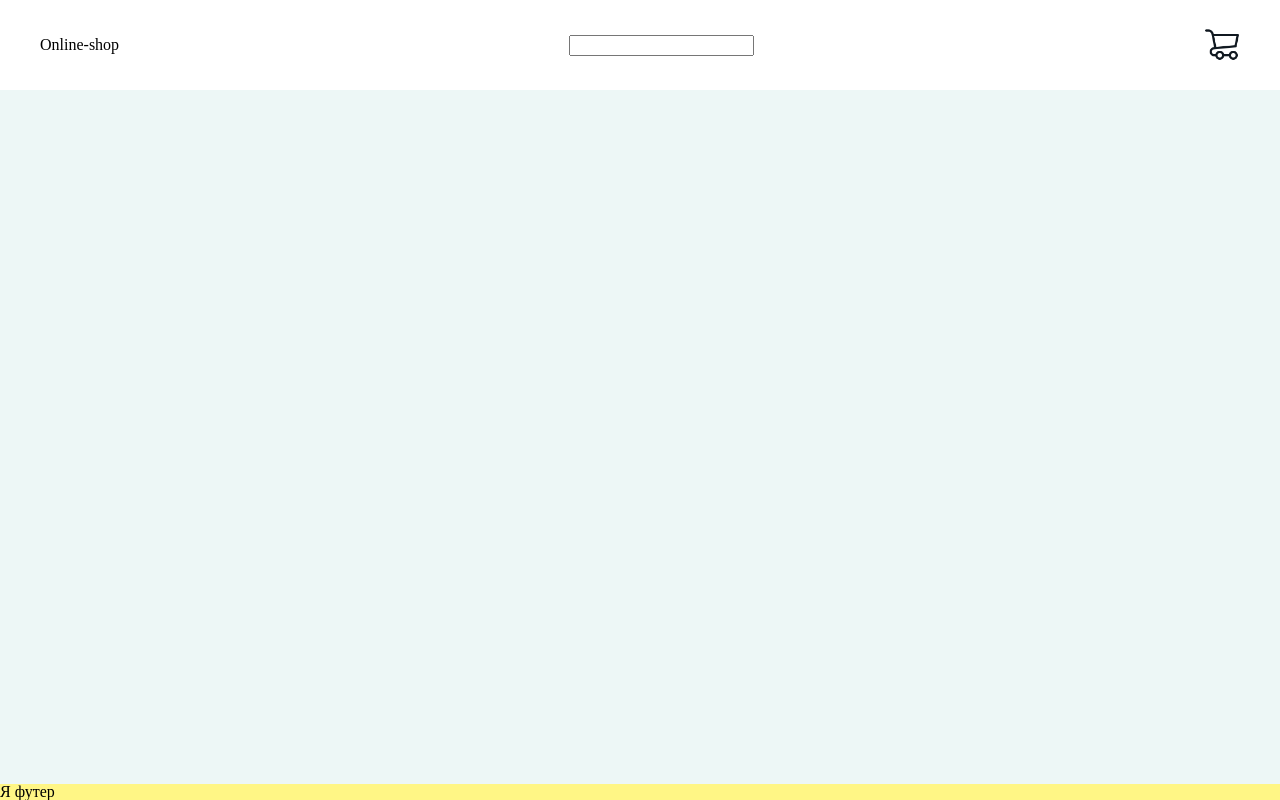
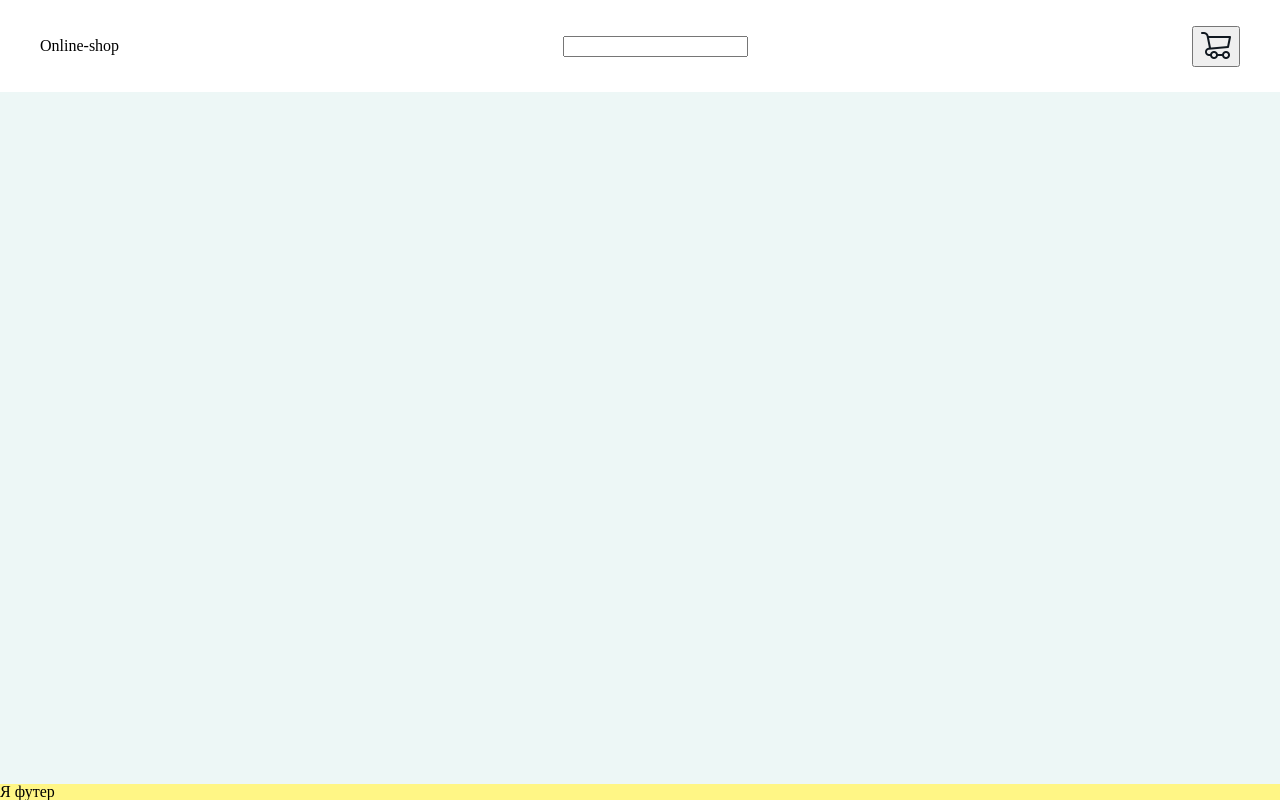
Before and after one commit to Mike637/online-shop, a React app: page / in a window 1280 px wide. Built offline with nearby package versions, Linux system fonts and the light colour scheme.

Commit message:
add button-cart

```diff
--- a/src/views/components/MainPage/Header/Header.jsx
+++ b/src/views/components/MainPage/Header/Header.jsx
@@ -17,9 +17,13 @@ Online-shop
     <input type="text" />
 </form>
 </div>
+
 <div className={styles.cart}>
+<button>
 <img src={cart}/>
+</button>
 </div>
+
 </div>
    </header>
 )
--- a/src/views/components/MainPage/Header/header.module.scss
+++ b/src/views/components/MainPage/Header/header.module.scss
@@ -21,7 +21,7 @@ padding:2%;
 
 .cart
 {
-width:3%;
+width:4%;
 img
 {
     width:100%;
```
